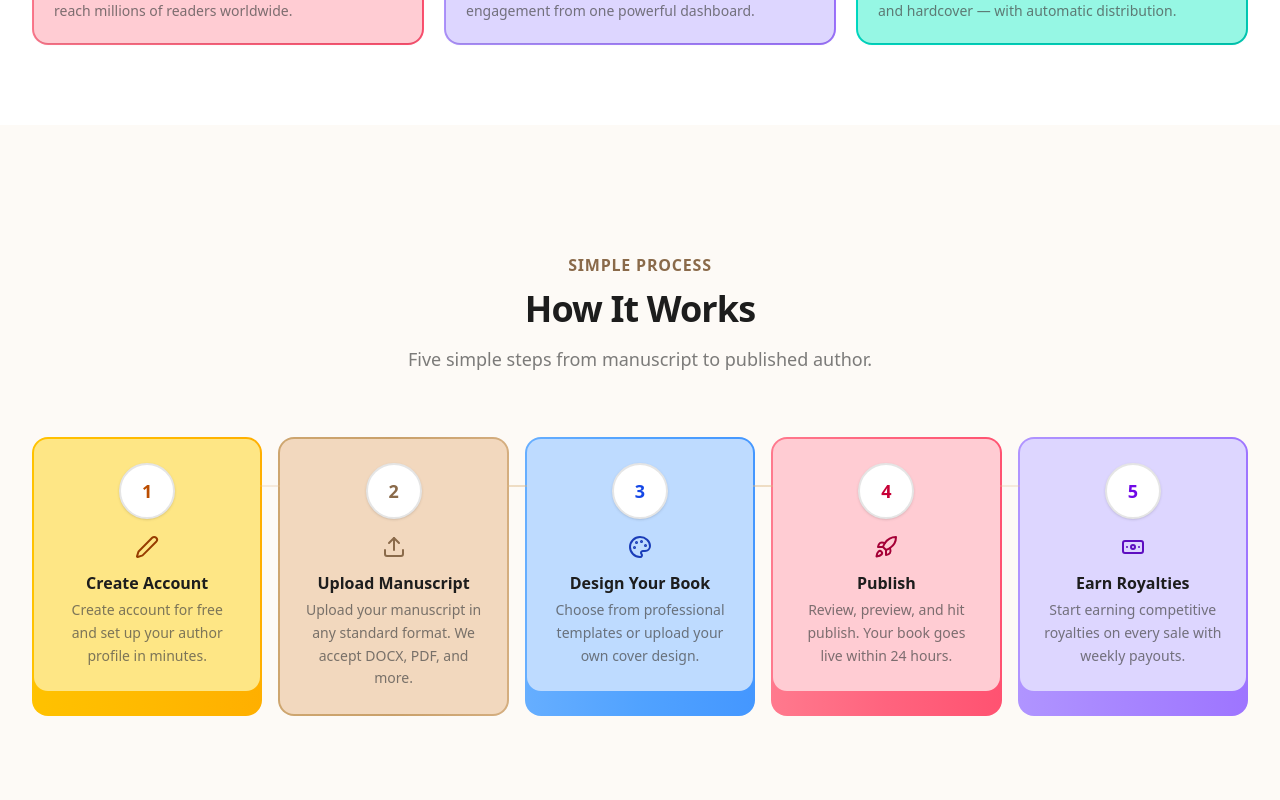
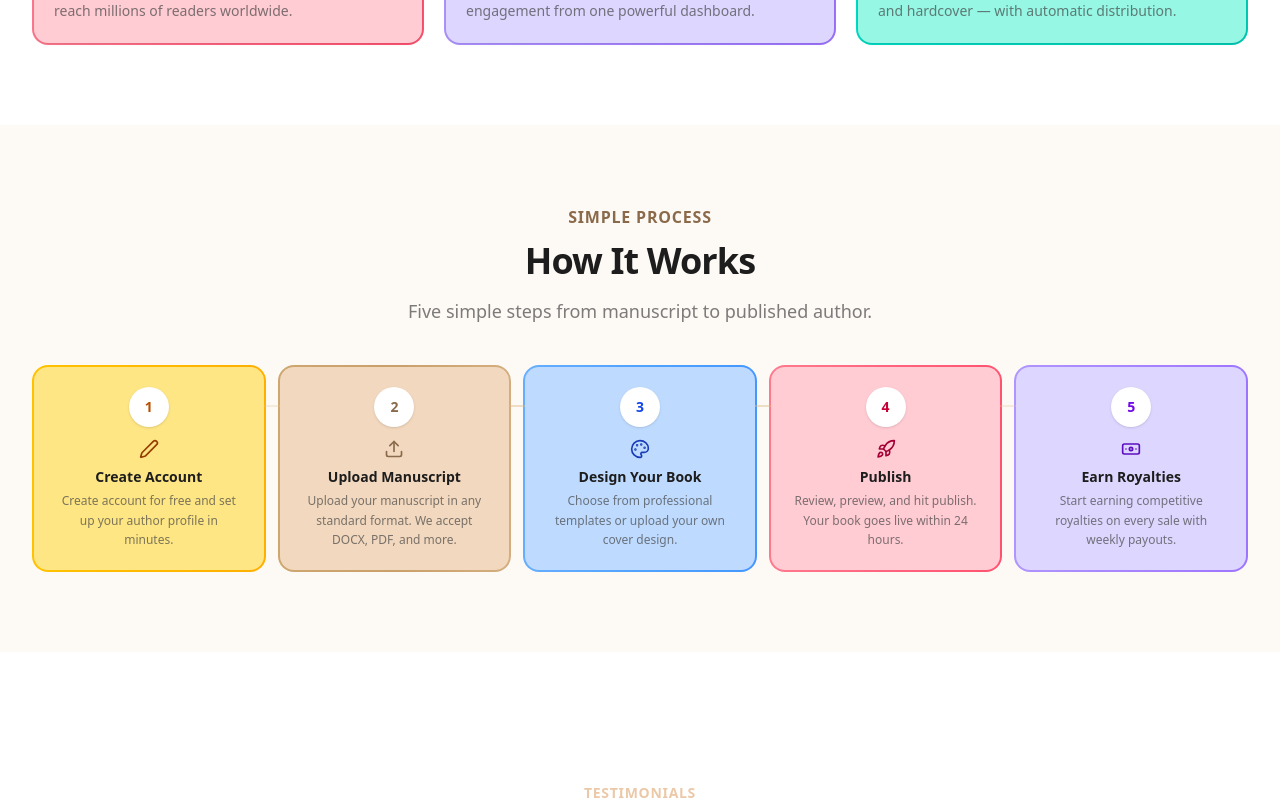
Before and after one commit to Johnfavour-maidu/statement-publications, a Next.js app in the folder apps/publications/: page / in a window 1280 px wide. Shown: the part 1386-2186 px from the top of the page. Built offline with nearby package versions, Linux system fonts and the light colour scheme; no server answers; a web font is replaced by a local one.

Commit message:
Compact How It Works section, uniform gradient borders

```diff
--- a/apps/publications/src/app/page.tsx
+++ b/apps/publications/src/app/page.tsx
@@ -440,9 +440,9 @@ export default function Home() {
       </section>
 
       {/* ── How It Works ────────────────────────────────── */}
-      <section className="py-24 sm:py-32 bg-[#EBC9A8]/10">
+      <section className="py-16 sm:py-20 bg-[#EBC9A8]/10">
         <div className="mx-auto max-w-7xl px-4 sm:px-6 lg:px-8">
-          <AnimatedSection className="text-center max-w-3xl mx-auto mb-16">
+          <AnimatedSection className="text-center max-w-3xl mx-auto mb-10">
             <span className="text-base font-bold uppercase tracking-wider text-[#8A6A4A]">
               Simple Process
             </span>
@@ -456,14 +456,14 @@ export default function Home() {
 
           <div className="relative">
             {/* connecting line */}
-            <div className="hidden lg:block absolute top-12 left-[10%] right-[10%] h-0.5 bg-gradient-to-r from-peach/20 via-gold/50 to-peach/20" />
+            <div className="hidden lg:block absolute top-10 left-[10%] right-[10%] h-0.5 bg-gradient-to-r from-peach/20 via-gold/50 to-peach/20" />
 
             <motion.div
               initial="hidden"
               whileInView="visible"
               viewport={{ once: true, margin: "-80px" }}
               variants={stagger}
-              className="grid grid-cols-1 sm:grid-cols-2 lg:grid-cols-5 gap-8 lg:gap-4"
+              className="grid grid-cols-1 sm:grid-cols-2 lg:grid-cols-5 gap-5 lg:gap-3"
             >
               {steps.map((step, index) => (
                 <motion.div
@@ -474,16 +474,16 @@ export default function Home() {
                   <motion.div
                     whileHover={{ y: -4 }}
                     transition={{ type: "spring", stiffness: 300, damping: 20 }}
-                    className={`relative text-center rounded-[14px] p-6 ${step.bg}`}
+                    className={`relative text-center rounded-[14px] p-5 ${step.bg}`}
                   >
-                    <div className={`relative z-10 mx-auto mb-4 flex h-14 w-14 items-center justify-center rounded-full border-2 border-current bg-white ${step.number} font-bold text-lg shadow-sm`}>
+                    <div className={`relative z-10 mx-auto mb-3 flex h-10 w-10 items-center justify-center rounded-full bg-white ${step.number} font-bold text-sm shadow-sm`}>
                       {index + 1}
                     </div>
-                    <div className="mb-3 flex justify-center">
-                      <step.icon className={`h-6 w-6 ${step.iconColor}`} />
+                    <div className="mb-2 flex justify-center">
+                      <step.icon className={`h-5 w-5 ${step.iconColor}`} />
                     </div>
-                    <h3 className="text-base font-semibold mb-1 text-charcoal">{step.title}</h3>
-                    <p className="text-sm text-dark-gray/70 leading-relaxed">
+                    <h3 className="text-sm font-semibold mb-1 text-charcoal">{step.title}</h3>
+                    <p className="text-xs text-dark-gray/70 leading-relaxed">
                       {step.description}
                     </p>
                   </motion.div>
```
